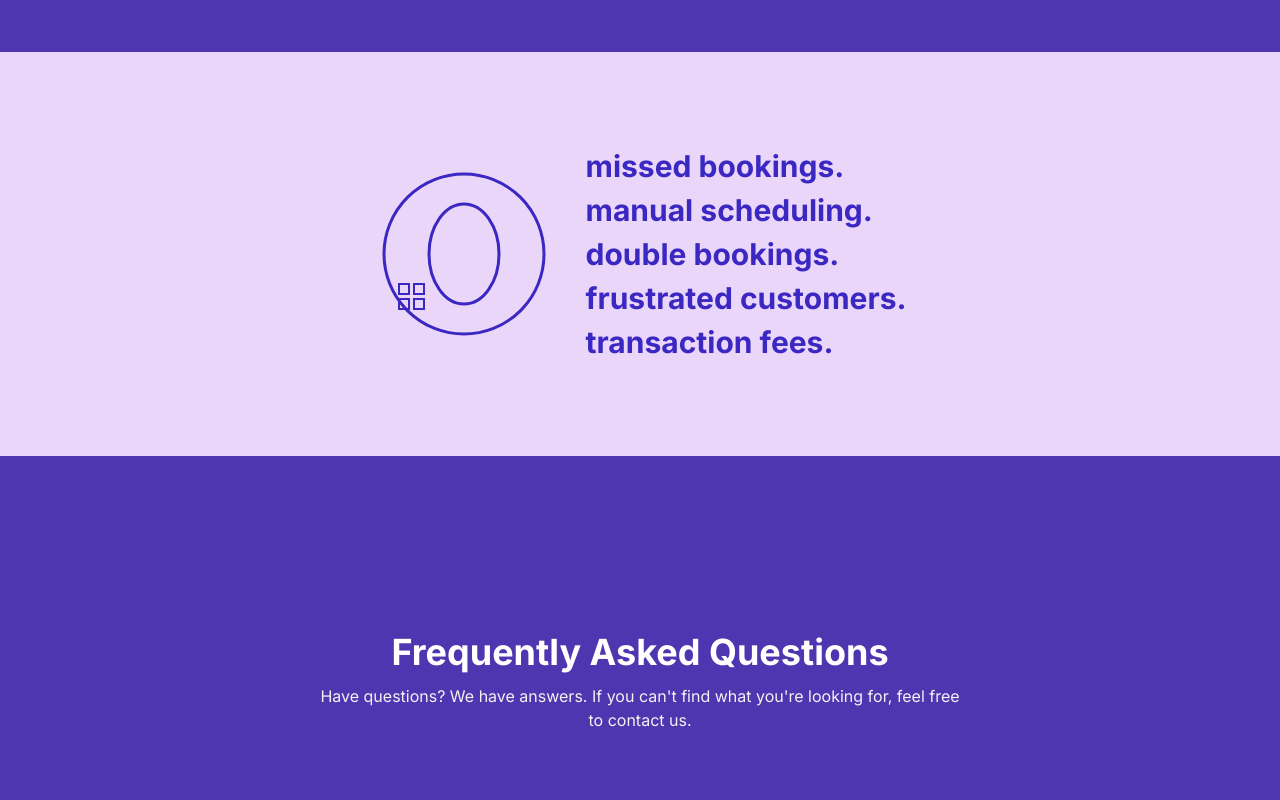
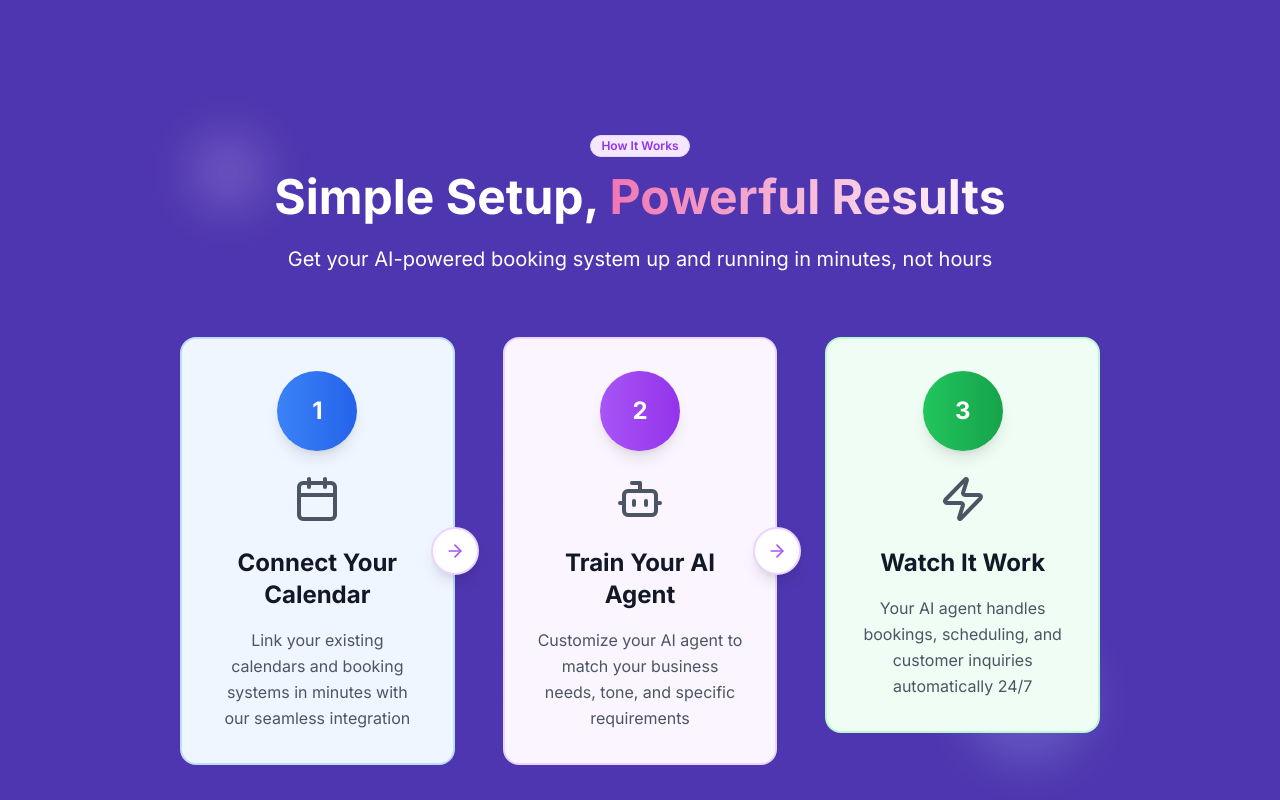
Before and after one commit to mesieou/simple_booking, a Next.js app: page / in a window 1280 px wide. Shown: the part 960-1760 px from the top of the page. Built offline with nearby package versions, Linux system fonts and the light colour scheme; no server answers.

Commit message:
hopw it works

```diff
--- a/app/globals.css
+++ b/app/globals.css
@@ -104,4 +104,12 @@
     background-image: linear-gradient(var(--secondary), var(--primary));
     color: var(--secondary-foreground);
   }
+
+  /* Grid Pattern Background */
+  .bg-grid-pattern {
+    background-image:
+      linear-gradient(rgba(147, 51, 234, 0.1) 1px, transparent 1px),
+      linear-gradient(90deg, rgba(147, 51, 234, 0.1) 1px, transparent 1px);
+    background-size: 50px 50px;
+  }
 }
--- a/app/page.tsx
+++ b/app/page.tsx
@@ -4,6 +4,7 @@ import WaitlistForm from '@/components/sections/waitlist-form';
 import ZeroFeesSection from '@/components/sections/ZeroFeesSection';
 import Questions from '@/components/sections/questions';
 import { Pricing } from '@/components/sections/pricing';
+import HowItWorks from '@/components/sections/how-it-works';
 
 const LandingPage = () => {
   return (
@@ -22,6 +23,7 @@ const LandingPage = () => {
           <HeroVideo />
         </div>
       </main>
+      <HowItWorks />
       <ZeroFeesSection />
       <Questions />
       <Pricing />
--- /dev/null
+++ b/components/sections/how-it-works.tsx
@@ -0,0 +1,177 @@
+"use client";
+
+import { Badge } from "@/components/ui/badge";
+import { ArrowRight, Calendar, Bot, Zap } from "lucide-react";
+import { motion } from "framer-motion";
+
+const steps = [
+  {
+    step: "1",
+    title: "Connect Your Calendar",
+    description: "Link your existing calendars and booking systems in minutes with our seamless integration",
+    icon: Calendar,
+    color: "from-blue-500 to-blue-600",
+    bgColor: "bg-blue-50",
+    borderColor: "border-blue-200"
+  },
+  {
+    step: "2",
+    title: "Train Your AI Agent",
+    description: "Customize your AI agent to match your business needs, tone, and specific requirements",
+    icon: Bot,
+    color: "from-purple-500 to-purple-600",
+    bgColor: "bg-purple-50",
+    borderColor: "border-purple-200"
+  },
+  {
+    step: "3",
+    title: "Watch It Work",
+    description: "Your AI agent handles bookings, scheduling, and customer inquiries automatically 24/7",
+    icon: Zap,
+    color: "from-green-500 to-green-600",
+    bgColor: "bg-green-50",
+    borderColor: "border-green-200"
+  }
+];
+
+const containerVariants = {
+  hidden: { opacity: 0 },
+  visible: {
+    opacity: 1,
+    transition: {
+      staggerChildren: 0.2,
+      delayChildren: 0.1
+    }
+  }
+};
+
+const itemVariants = {
+  hidden: {
+    opacity: 0,
+    y: 30,
+    scale: 0.9
+  },
+  visible: {
+    opacity: 1,
+    y: 0,
+    scale: 1,
+    transition: {
+      duration: 0.6,
+      ease: "easeOut"
+    }
+  }
+};
+
+const stepVariants = {
+  hidden: {
+    scale: 0,
+    rotate: -180
+  },
+  visible: {
+    scale: 1,
+    rotate: 0,
+    transition: {
+      duration: 0.5,
+      ease: "backOut"
+    }
+  }
+};
+
+export default function HowItWorks() {
+  return (
+    <section className="py-20 bg-gradient-to-b relative overflow-hidden">
+      {/* Background Pattern */}
+      <div className="absolute inset-0 bg-grid-pattern opacity-5" />
+
+      <div className="mx-auto max-w-7xl px-4 lg:px-8 relative z-10">
+        {/* Header */}
+        <motion.div
+          className="text-center mb-16"
+          initial={{ opacity: 0, y: 20 }}
+          whileInView={{ opacity: 1, y: 0 }}
+          viewport={{ once: true }}
+          transition={{ duration: 0.6 }}
+        >
+          <Badge className="mb-4 bg-purple-100 text-purple-600 border-purple-200 hover:bg-purple-200 transition-colors">
+            How It Works
+          </Badge>
+          <h2 className="text-4xl lg:text-5xl font-bold mb-6 text-white leading-tight">
+            Simple Setup,{" "}
+            <span className="bg-gradient-to-r from-primary to-white bg-clip-text text-transparent">
+              Powerful Results
+            </span>
+          </h2>
+          <p className="text-xl text-white max-w-3xl mx-auto">
+            Get your AI-powered booking system up and running in minutes, not hours
+          </p>
+        </motion.div>
+
+        {/* Steps Grid */}
+        <motion.div
+          className="grid md:grid-cols-3 gap-8 lg:gap-12"
+          variants={containerVariants}
+          initial="hidden"
+          whileInView="visible"
+          viewport={{ once: true, margin: "-100px" }}
+        >
+          {steps.map((step, index) => (
+            <motion.div
+              key={index}
+              className="relative group"
+              variants={itemVariants}
+            >
+              {/* Step Card */}
+              <div className={`text-center p-8 rounded-2xl border-2 ${step.borderColor} ${step.bgColor} hover:shadow-xl transition-all duration-300 group-hover:scale-105 group-hover:border-opacity-100`}>
+                {/* Step Number */}
+                <motion.div
+                  className={`w-20 h-20 bg-gradient-to-r ${step.color} rounded-full flex items-center justify-center mx-auto mb-6 shadow-lg group-hover:shadow-xl transition-shadow duration-300`}
+                  variants={stepVariants}
+                >
+                  <span className="text-2xl font-bold text-white">{step.step}</span>
+                </motion.div>
+
+                {/* Icon */}
+                <div className="mb-6">
+                  <step.icon className="w-12 h-12 mx-auto text-gray-600 group-hover:text-purple-600 transition-colors duration-300" />
+                </div>
+
+                {/* Content */}
+                <h3 className="text-2xl font-bold mb-4 text-gray-900 group-hover:text-purple-600 transition-colors duration-300">
+                  {step.title}
+                </h3>
+                <p className="text-gray-600 leading-relaxed">
+                  {step.description}
+                </p>
+
+                {/* Hover Effect */}
+                <div className="absolute inset-0 rounded-2xl bg-gradient-to-r from-purple-500/5 to-blue-500/5 opacity-0 group-hover:opacity-100 transition-opacity duration-300" />
+              </div>
+
+              {/* Arrow Connector */}
+              {index < steps.length - 1 && (
+                <div className="hidden md:block absolute top-1/2 -right-6 transform -translate-y-1/2 z-10">
+                  <motion.div
+                    initial={{ opacity: 0, x: -20 }}
+                    whileInView={{ opacity: 1, x: 0 }}
+                    viewport={{ once: true }}
+                    transition={{ delay: 0.3 + index * 0.2 }}
+                  >
+                    <div className="w-12 h-12 bg-white rounded-full flex items-center justify-center shadow-lg border-2 border-purple-200">
+                      <ArrowRight className="text-purple-500" size={20} />
+                    </div>
+                  </motion.div>
+                </div>
+              )}
+            </motion.div>
+          ))}
+        </motion.div>
+
+
+      </div>
+
+      {/* Decorative Elements */}
+      <div className="absolute top-20 left-10 w-20 h-20 bg-purple-200 rounded-full opacity-20 blur-xl" />
+      <div className="absolute bottom-20 right-10 w-32 h-32 bg-blue-200 rounded-full opacity-20 blur-xl" />
+    </section>
+  );
+}
```
Also changed, not shown: components/layout/navbar.tsx (+113 -33 lines).
